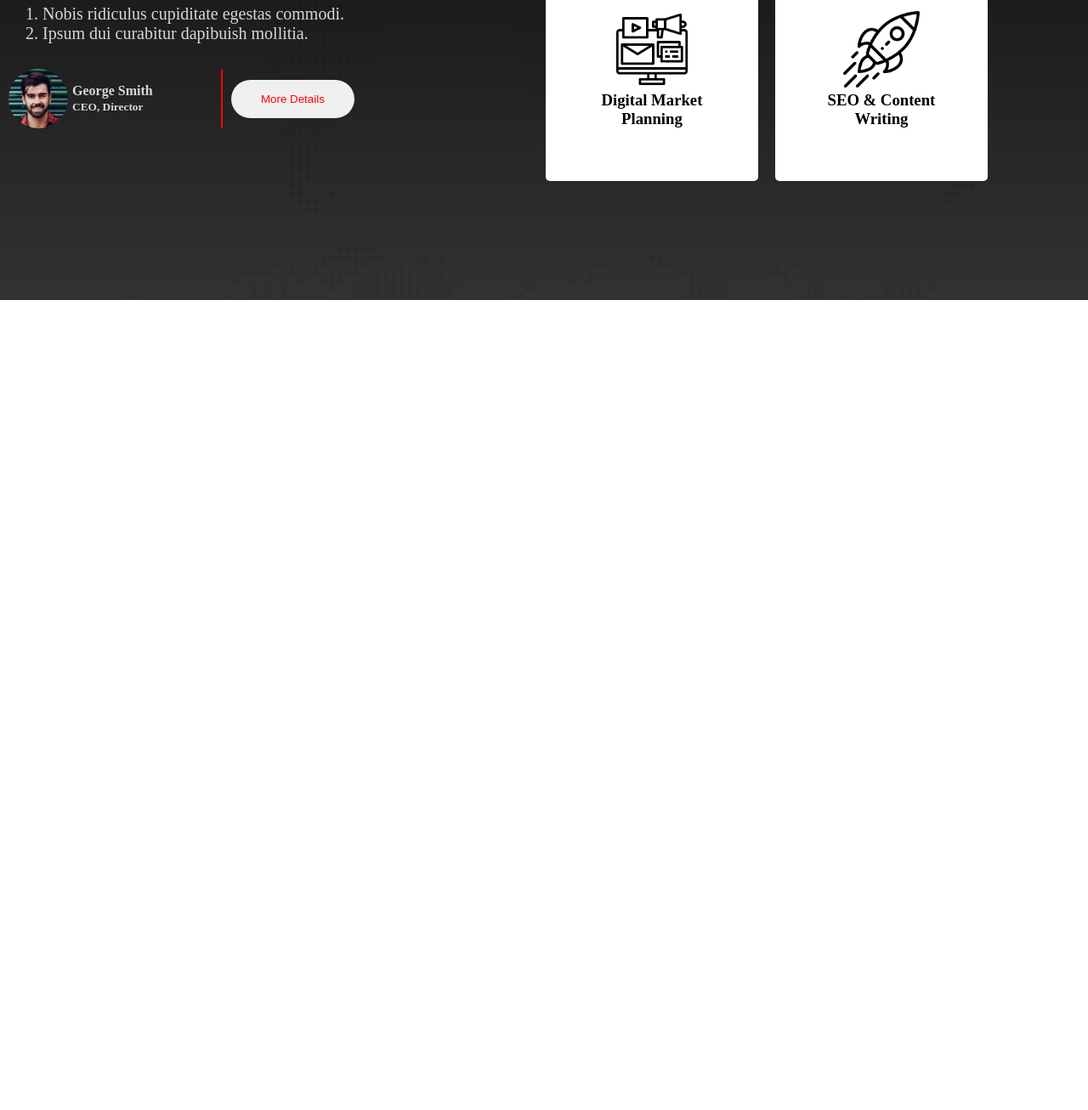
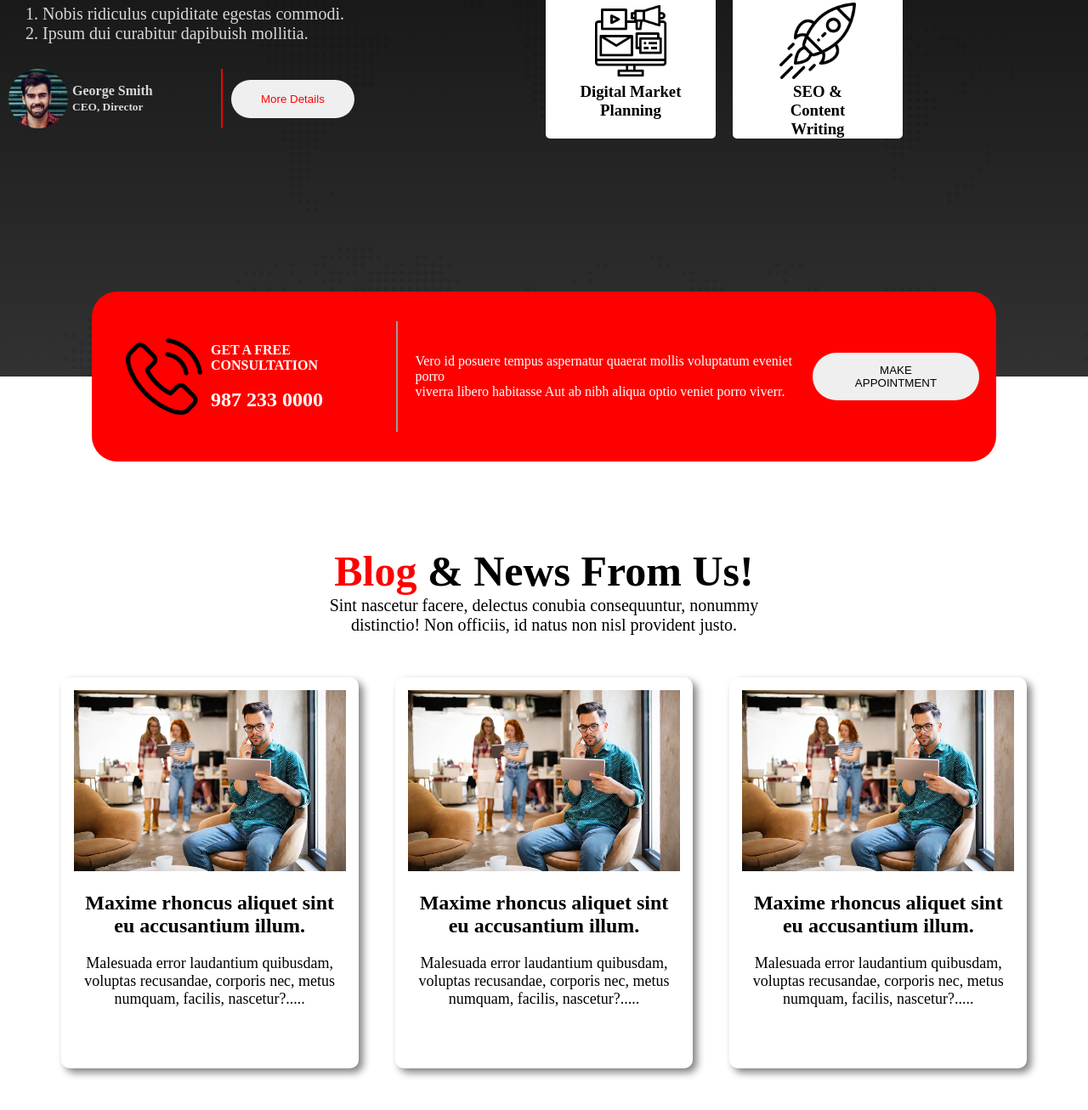
Before and after one commit to shakib2123/Digital-Agency-Practice, a plain HTML site: page index.html in a window 1280 px wide. Shown: the part 1332-2638 px from the top of the page at 85% size. Before the commit the page ends 1685 px from the top, so only its background shows below. Drawn offline with Linux system fonts and the light colour scheme.

Commit message:
card menu created

```diff
--- a/agency.css
+++ b/agency.css
@@ -121,6 +121,7 @@ nav {
 .service-container {
     display: flex;
     align-items: center;
+    padding-bottom: 90px;
 }
 
 .service-author {
@@ -160,17 +161,95 @@ nav {
     text-align: center;
     border-radius: 5px;
     margin: 10px;
-    padding: 50px;
-    width: 150px;
-    height: 150px;
+    padding: 40px;
+    width: 120px;
+    height: 120px;
     background-color: #fff;
     color: black;
 }
 
-.service-img {
+.icon {
     width: 90px;
 }
 
 .tow-service {
     display: flex;
 }
+
+/* appointment start */
+.appointment-container {
+    display: flex;
+    align-items: center;
+    gap: 20px;
+    height: 200px;
+    background-color: red;
+    width: 80%;
+    margin: auto;
+    padding: 0 20px;
+    color: white;
+    border-radius: 30px;
+    margin-top: -100px;
+}
+
+.appointment-contact {
+    display: flex;
+    gap: 10px;
+    align-items: center;
+    width: 300px;
+    padding: 20px;
+    border-right: 2px solid rgb(156, 155, 155);
+}
+
+.appointment-desc {
+    width: 450px;
+}
+
+.appointment-btn {
+    padding: 13px 30px;
+    border: 0;
+    border-radius: 30px;
+}
+
+/* blog and fun section start */
+.blog-container {
+    margin: 100px 50px;
+}
+
+.blog-title {
+    font-size: 50px;
+    text-align: center;
+}
+
+.blog-desc {
+    text-align: center;
+    font-size: 20px;
+}
+
+.cards {
+    margin-top: 50px;
+    display: flex;
+    justify-content: space-around;
+}
+
+.card {
+    width: 320px;
+    height: 430px;
+    text-align: center;
+    padding: 15px;
+    border-radius: 10px;
+    box-shadow: 5px 5px 10px gray;
+
+}
+
+.card-img {
+    width: 100%;
+    margin-bottom: 20px;
+}
+
+.card-title {
+    margin-bottom: 20px;
+}
+
+.card-desc {
+    font-size: 18px;
+}
--- a/index.html
+++ b/index.html
@@ -68,25 +68,75 @@
             <div class="services">
                 <div class="tow-service">
                     <div class="service">
-                        <img class="service-img" src="./asset/icons/bar-chart.png" alt="">
+                        <img class="icon" src="./asset/icons/bar-chart.png" alt="">
                         <h3>Graphic & Sketch Designing</h3>
                     </div>
                     <div class="service">
-                        <img class="service-img" src="./asset/icons/coding.png" alt="">
+                        <img class="icon" src="./asset/icons/coding.png" alt="">
                         <h3>Website Development</h3>
                     </div>
                 </div>
                 <div class="tow-service">
                     <div class="service">
-                        <img class="service-img" src="./asset/icons/digital-marketing.png" alt="">
+                        <img class="icon" src="./asset/icons/digital-marketing.png" alt="">
                         <h3>Digital Market Planning</h3>
                     </div>
                     <div class="service">
-                        <img class="service-img" src="./asset/icons/startup.png" alt="">
+                        <img class="icon" src="./asset/icons/startup.png" alt="">
                         <h3>SEO & Content Writing</h3>
                     </div>
                 </div>
 
+            </div>
+        </section>
+        <!-- appointment start -->
+        <section class="appointment-container">
+            <div class="appointment-contact">
+                <img class="icon" src="./asset/icons/phone-call.png" alt="">
+                <div class="contact-info">
+                    <h4>GET A FREE <br> CONSULTATION</h4>
+                    <br>
+                    <h1 class="contact-number"> 987 233 0000</h1>
+                </div>
+            </div>
+            <div class="appointment-desc">
+                <p>Vero id posuere tempus aspernatur quaerat mollis voluptatum eveniet porro <br>
+                    viverra libero habitasse Aut ab nibh aliqua optio veniet porro viverr.</p>
+            </div>
+            <div>
+                <button class="appointment-btn">MAKE APPOINTMENT</button>
+            </div>
+        </section>
+        <!-- blog and fun section start -->
+        <section class="blog-container">
+            <h1 class="blog-title">
+                <span class="text-primary">Blog</span> & News From Us!
+            </h1>
+            <p class="blog-desc">Sint nascetur facere, delectus conubia consequuntur, nonummy <br> distinctio! Non
+                officiis,
+                id natus non nisl provident justo.</p>
+            <div class="cards">
+                <div class="card">
+                    <img class="card-img" src="./asset/image/blog-1.jpg" alt="">
+                    <h2 class="card-title">Maxime rhoncus aliquet sint eu accusantium illum.</h2>
+                    <p class="card-desc">Malesuada error laudantium quibusdam, voluptas recusandae, corporis nec, metus
+                        numquam, facilis,
+                        nascetur?.....</p>
+                </div>
+                <div class="card">
+                    <img class="card-img" src="./asset/image/blog-1.jpg" alt="">
+                    <h2 class="card-title">Maxime rhoncus aliquet sint eu accusantium illum.</h2>
+                    <p class="card-desc">Malesuada error laudantium quibusdam, voluptas recusandae, corporis nec, metus
+                        numquam, facilis,
+                        nascetur?.....</p>
+                </div>
+                <div class="card">
+                    <img class="card-img" src="./asset/image/blog-1.jpg" alt="">
+                    <h2 class="card-title">Maxime rhoncus aliquet sint eu accusantium illum.</h2>
+                    <p class="card-desc">Malesuada error laudantium quibusdam, voluptas recusandae, corporis nec, metus
+                        numquam, facilis,
+                        nascetur?.....</p>
+                </div>
             </div>
         </section>
     </main>
```
